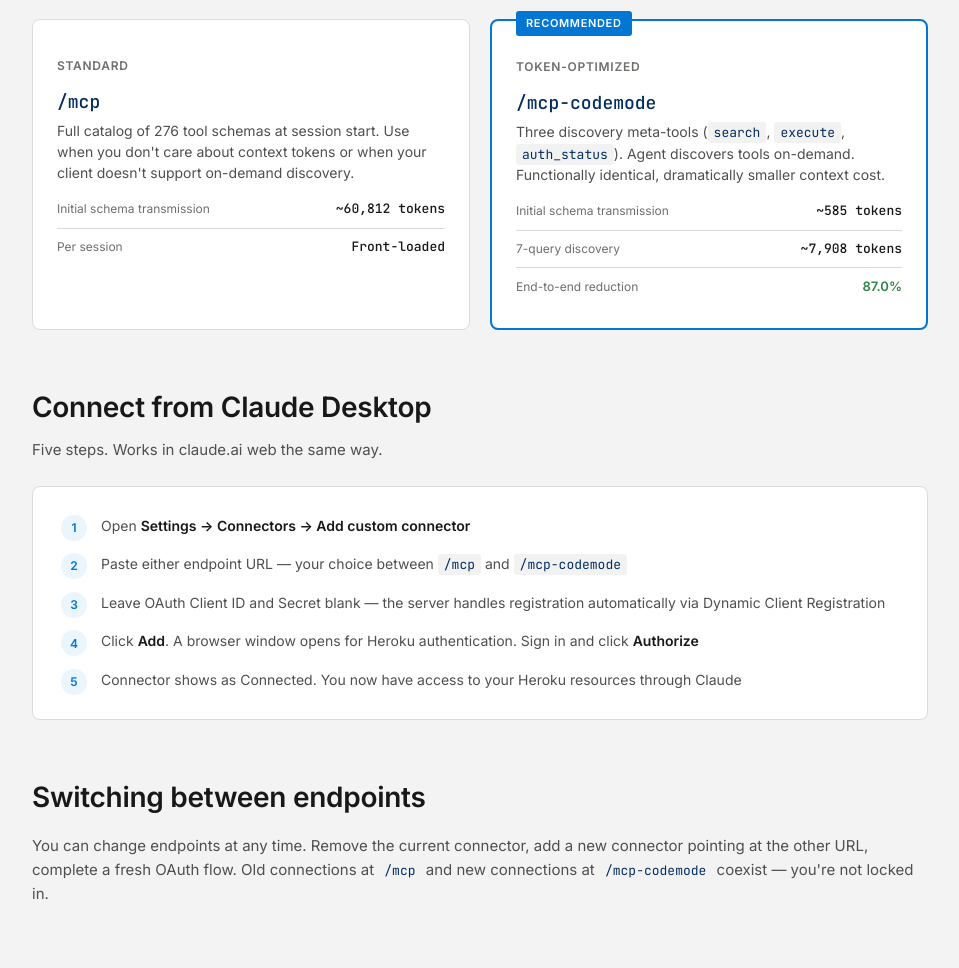
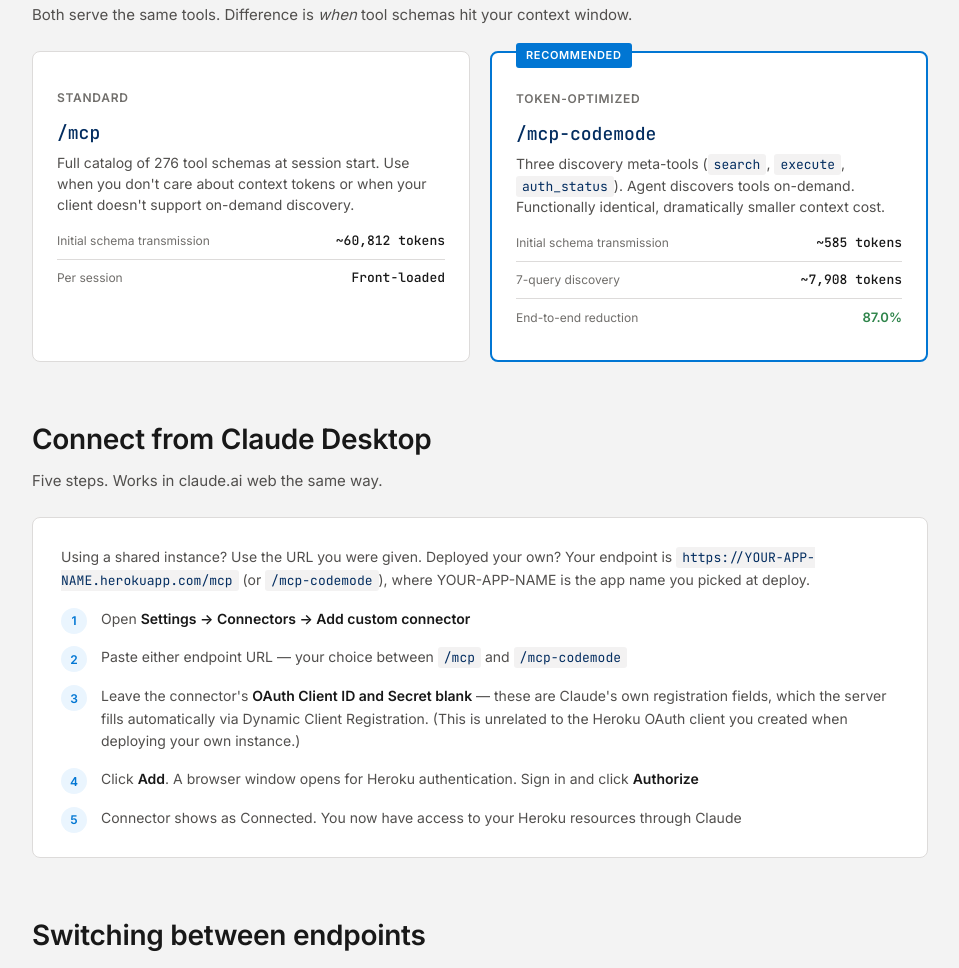
Before and after one commit to StratisLLC/heroku-platform-mcp-server, a website: page docs/index.html in a window 1280 px wide. Shown: the part 1321-2289 px from the top of the page, without its empty margins (160-1119 px from the left). Drawn offline with Linux system fonts and the light colour scheme.

Commit message:
docs: clarify OAuth client setup and deploy-to-connect path in quickstart
The GitHub Pages quickstart conflated two distinct OAuth credentials: the
Heroku OAuth client the server uses to call Heroku (provisioned at deploy
via heroku clients:create) and the connector's DCR registration fields
(filled automatically). A first-time reader could wrongly conclude the
deploy form's client ID may be left blank, breaking the deploy.

- Deploy-your-own card now states the form needs a real Heroku OAuth
  client ID/secret and links the SETUP.md walkthrough for ordering
- Connect step clarifies the blank fields are Claude's own DCR registration,
  unrelated to the deploy-time Heroku OAuth client
- Add deploy-to-connect bridge so self-deploy users know their endpoint URL
  is https://<app-name>.herokuapp.com/mcp

Tool count (276) and token-cost figures verified accurate against current
build; no change needed.

```diff
--- a/docs/index.html
+++ b/docs/index.html
@@ -518,7 +518,7 @@
         <div class="option-card">
           <span class="opt-num">2</span>
           <h3>Deploy your own</h3>
-          <p>Run your own private instance on Heroku in about five minutes. Provision an OAuth client first (the deploy form needs it), then click the button.</p>
+          <p>Run your own private instance on Heroku. The deploy form needs a Heroku OAuth client ID and secret — the credentials the server uses to call Heroku on your behalf. Create them with one CLI command, then click the button. The <a href="https://github.com/StratisLLC/heroku-platform-mcp/blob/main/SETUP.md">setup walkthrough</a> covers the exact ordering.</p>
           <div class="deploy-btn-wrap">
             <a href="https://heroku.com/deploy?template=https://github.com/StratisLLC/heroku-platform-mcp/tree/main">
               <img src="https://www.herokucdn.com/deploy/button.svg" alt="Deploy to Heroku">
@@ -582,10 +582,11 @@
       <h2>Connect from Claude Desktop</h2>
       <p class="section-sub">Five steps. Works in claude.ai web the same way.</p>
       <div class="connect-card">
+        <p style="margin:0 0 16px; font-size:14px; color:var(--sfdc-text-secondary);">Using a shared instance? Use the URL you were given. Deployed your own? Your endpoint is <code>https://YOUR-APP-NAME.herokuapp.com/mcp</code> (or <code>/mcp-codemode</code>), where YOUR-APP-NAME is the app name you picked at deploy.</p>
         <ol class="steps">
           <li>Open <strong>Settings → Connectors → Add custom connector</strong></li>
           <li>Paste either endpoint URL — your choice between <code>/mcp</code> and <code>/mcp-codemode</code></li>
-          <li>Leave OAuth Client ID and Secret blank — the server handles registration automatically via Dynamic Client Registration</li>
+          <li>Leave the connector's <strong>OAuth Client ID and Secret blank</strong> — these are Claude's own registration fields, which the server fills automatically via Dynamic Client Registration. (This is unrelated to the Heroku OAuth client you created when deploying your own instance.)</li>
           <li>Click <strong>Add</strong>. A browser window opens for Heroku authentication. Sign in and click <strong>Authorize</strong></li>
           <li>Connector shows as Connected. You now have access to your Heroku resources through Claude</li>
         </ol>
```
